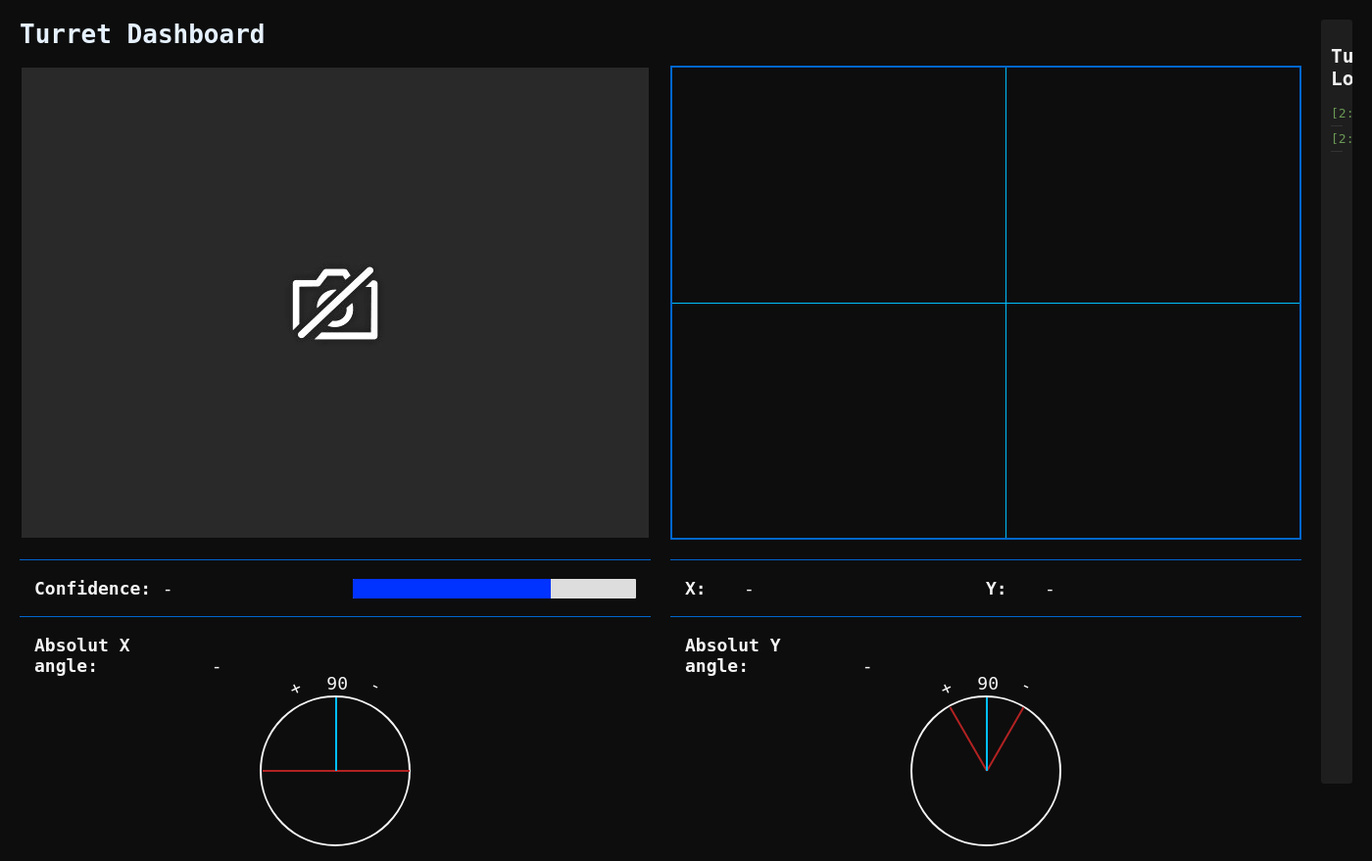
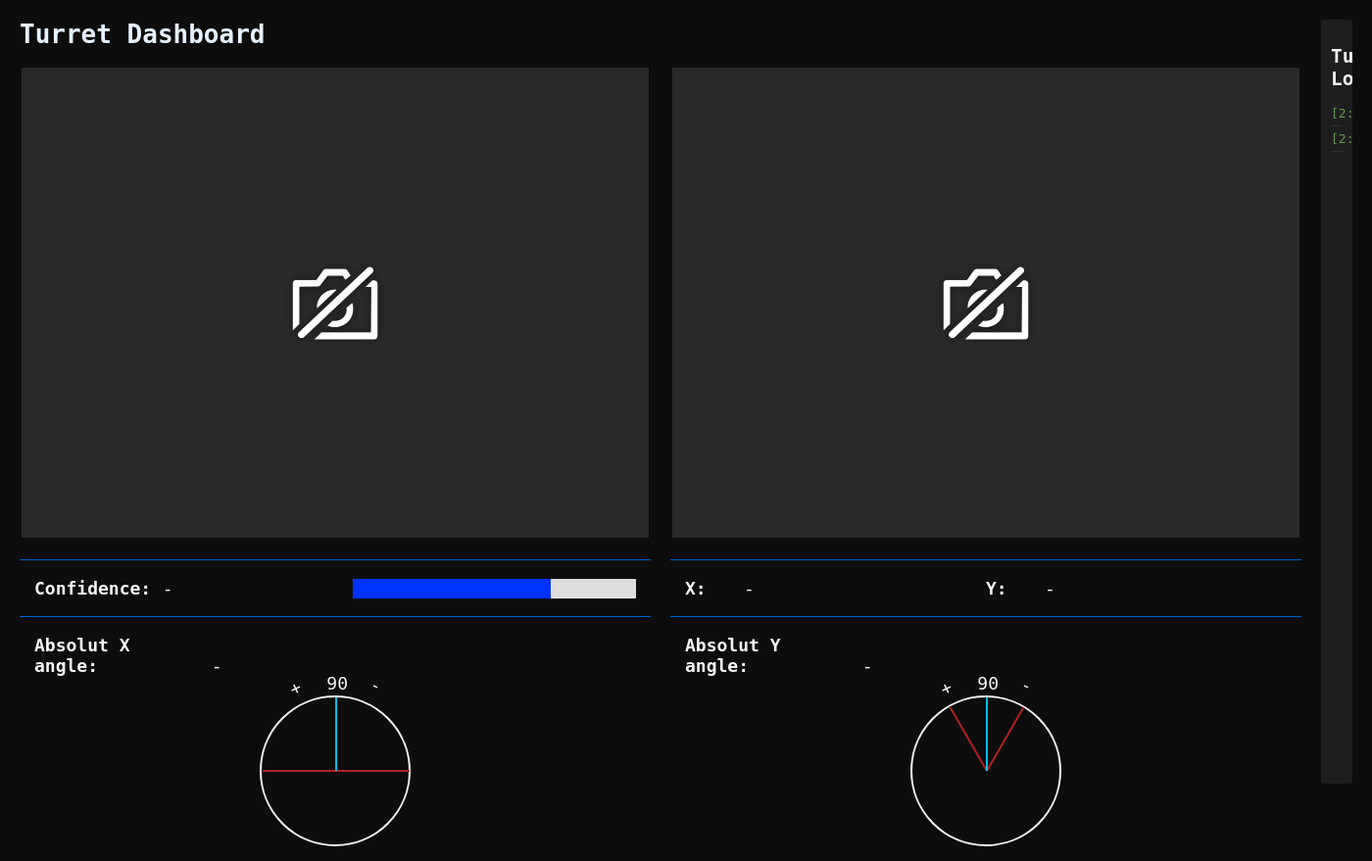
Before and after one commit to LR-gith/NerfTurret, a Flask app: page / in a window 1400 px wide. Shown: the top 879 px of the page at 98% size. Run offline with Flask 3, Linux system fonts and the light colour scheme; some libraries are stand-ins or nearby versions.

Commit message:
[fix] start with notFoundImg instead of additional position display

```diff
--- a/Server/static/styles.css
+++ b/Server/static/styles.css
@@ -333,7 +333,7 @@ h1 {
 
 #live-mask {
     border: #0D0D0D solid 2px;
-    display: none;
+    display: block;
 }
 
 #crosshair-container {
@@ -342,7 +342,7 @@ h1 {
     border: #0066cc solid 2px;
     width: 640px;
     height: 480px;
-    display: block;
+    display: none;
 }
 
 #crosshair-horizontal-line {
@@ -352,7 +352,7 @@ h1 {
     height: 1px;
     left: 0;
     top: 240px;
-    display: block;
+    display: none;
 }
 
 #crosshair-vertical-line {
@@ -362,5 +362,5 @@ h1 {
     width: 1px;
     left: 340px;
     top: 0;
-    display: block;
+    display: none;
 }
```
